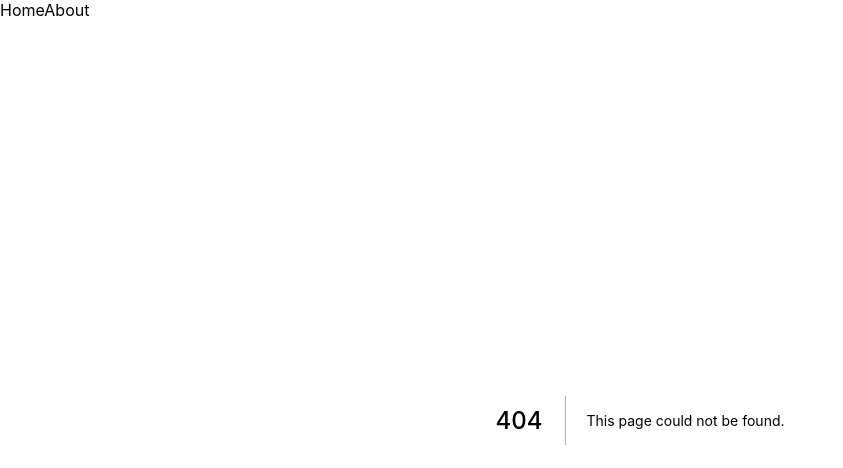
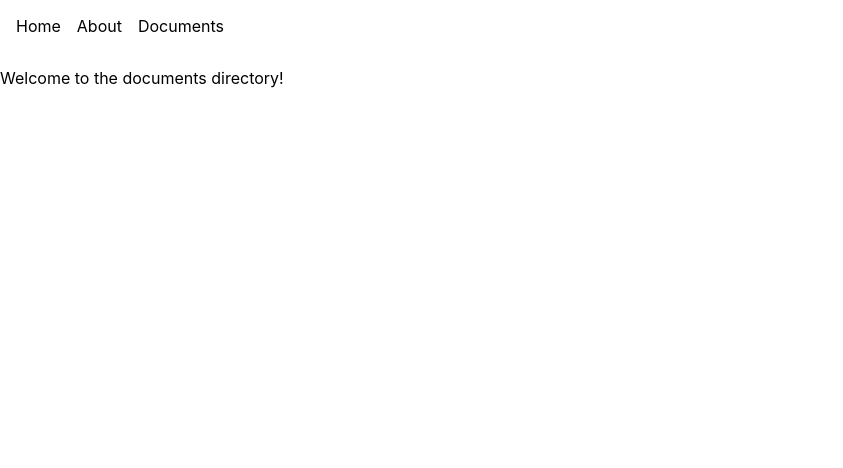
Before and after one commit to penguin212/GunnHacks, a Next.js app: page /documents in a window 1280 px wide. Before the commit this address had no page. Shown: the top 468 px of the page, without its empty margins (0-843 px from the left). Built offline with nearby package versions, Linux system fonts and the light colour scheme.

Commit message:
Directories, nav

```diff
--- a/components/NavBar.js
+++ b/components/NavBar.js
@@ -1,11 +1,13 @@
 import Link from 'next/link';
+import styles from '../styles/NavBar.module.css';
 
 
 export default function NavBar() {
     return (
-        <nav>
+        <nav className={styles.nav}>
             <Link href="/"><a>Home</a></Link>
             <Link href="/about"><a>About</a></Link>
+            <Link href="/documents"><a>Documents</a></Link>
         </nav>
     )
 }
--- /dev/null
+++ b/pages/documents/index.js
@@ -0,0 +1,3 @@
+export default function Documents() {
+    return <p>Welcome to the documents directory!</p>
+}
--- /dev/null
+++ b/pages/documents/one.js
@@ -0,0 +1,3 @@
+export default function One() {
+    return <p>One</p>;
+}
--- /dev/null
+++ b/pages/documents/two.js
@@ -0,0 +1,3 @@
+export default function Two() {
+    return <p>Two</p>;
+}
--- /dev/null
+++ b/styles/NavBar.module.css
@@ -0,0 +1,5 @@
+.nav {
+    display: flex;
+    padding: 1rem;
+    gap: 1rem;
+}
```
